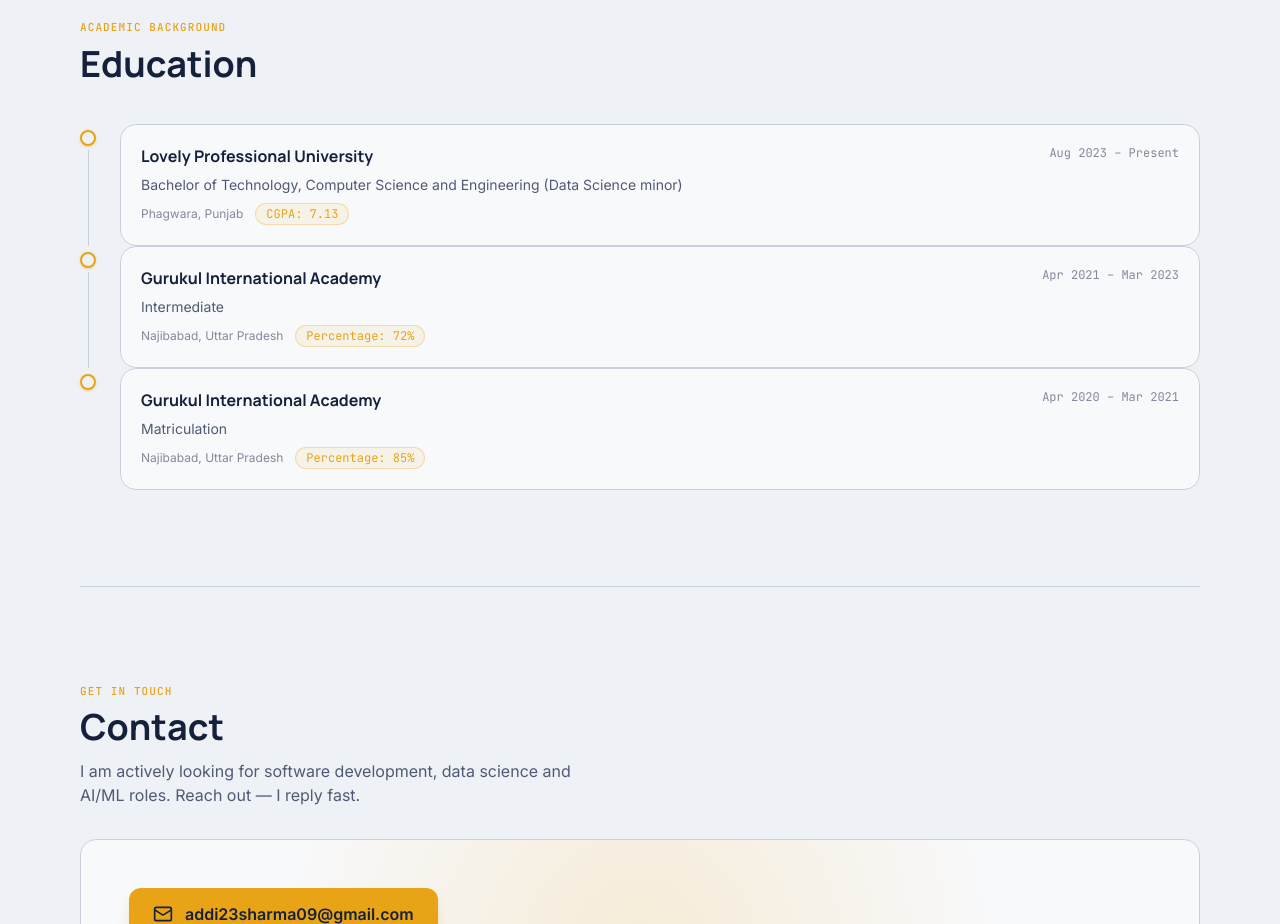
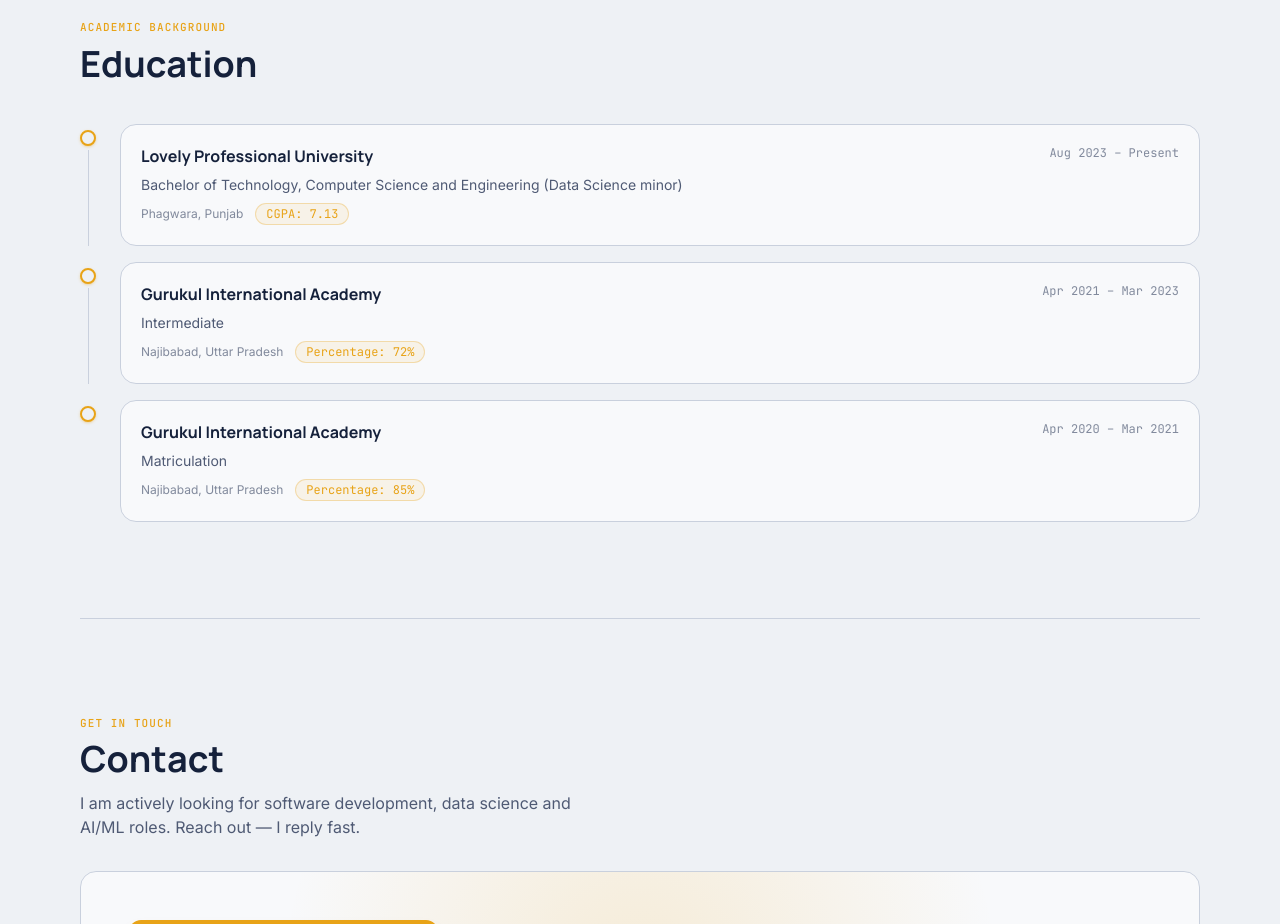
Before and after one commit to adityasharma0723/Portfolio, a Next.js app: page / in a window 1280 px wide. Shown: the part 4020-4944 px from the top of the page. Built offline with nearby package versions, Linux system fonts and the light colour scheme.

Commit message:
fix: uniform gap between education cards

```diff
--- a/src/components/sections/Education.tsx
+++ b/src/components/sections/Education.tsx
@@ -9,7 +9,7 @@
       </h2>
 
       {/* Vertical timeline */}
-      <ol className="relative flex flex-col gap-0">
+      <ol className="relative flex flex-col gap-4">
         {education.map((entry, i) => {
           const isLast = i === education.length - 1;
           return (
@@ -26,13 +26,12 @@
                   <span
                     className="mt-1 flex-1 w-px bg-line"
                     aria-hidden="true"
-                    style={{ minHeight: "3rem" }}
                   />
                 )}
               </div>
 
               {/* Content card */}
-              <div className="pb-10 last:pb-0 flex-1">
+              <div className="flex-1">
                 <article className="rounded-[16px] border border-line bg-card p-5 hover:border-blue transition-colors duration-200">
                   <div className="flex flex-col sm:flex-row sm:items-start sm:justify-between gap-1 mb-2">
                     <h3 className="font-heading text-base font-bold text-ink leading-snug">
```
